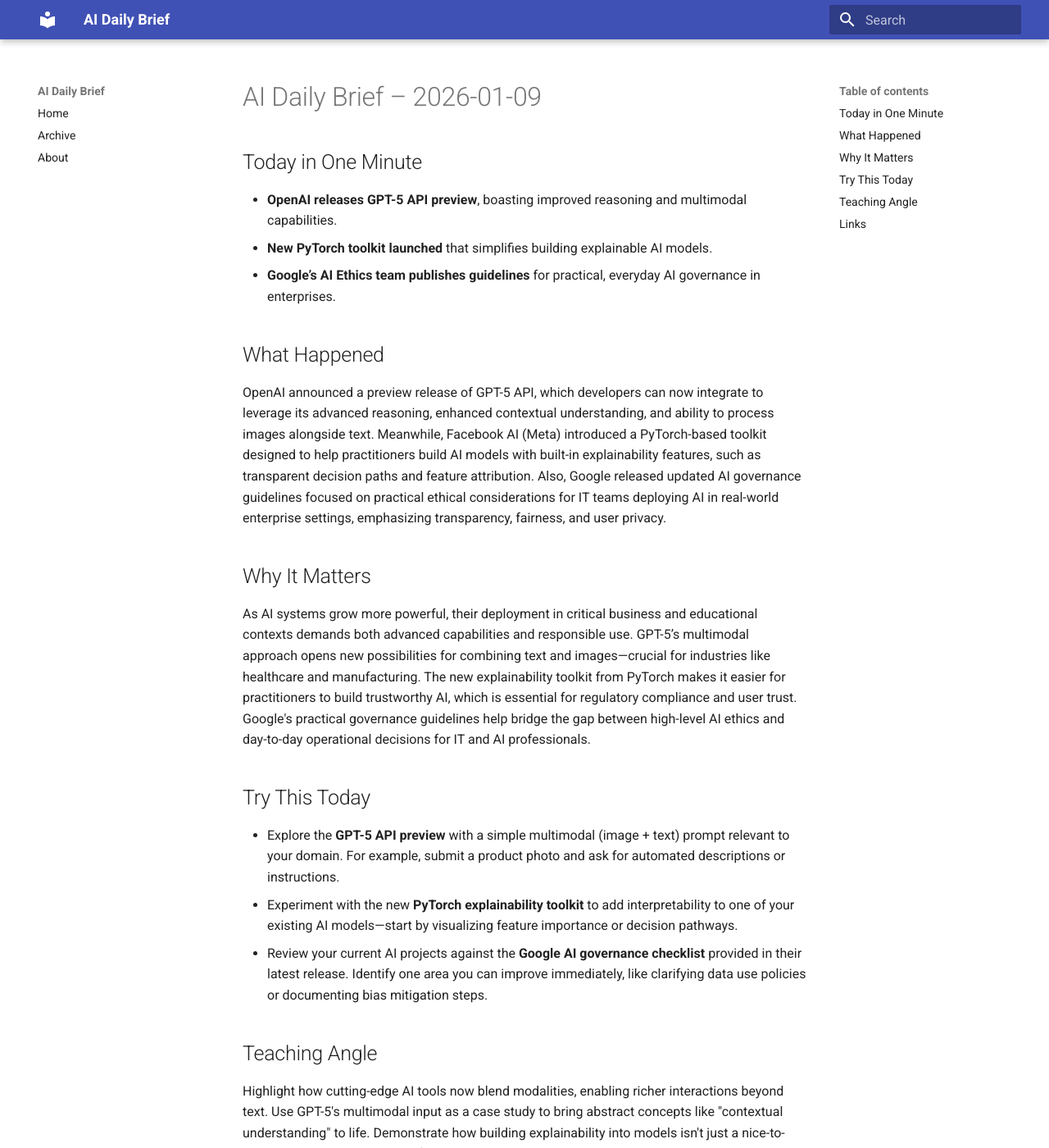
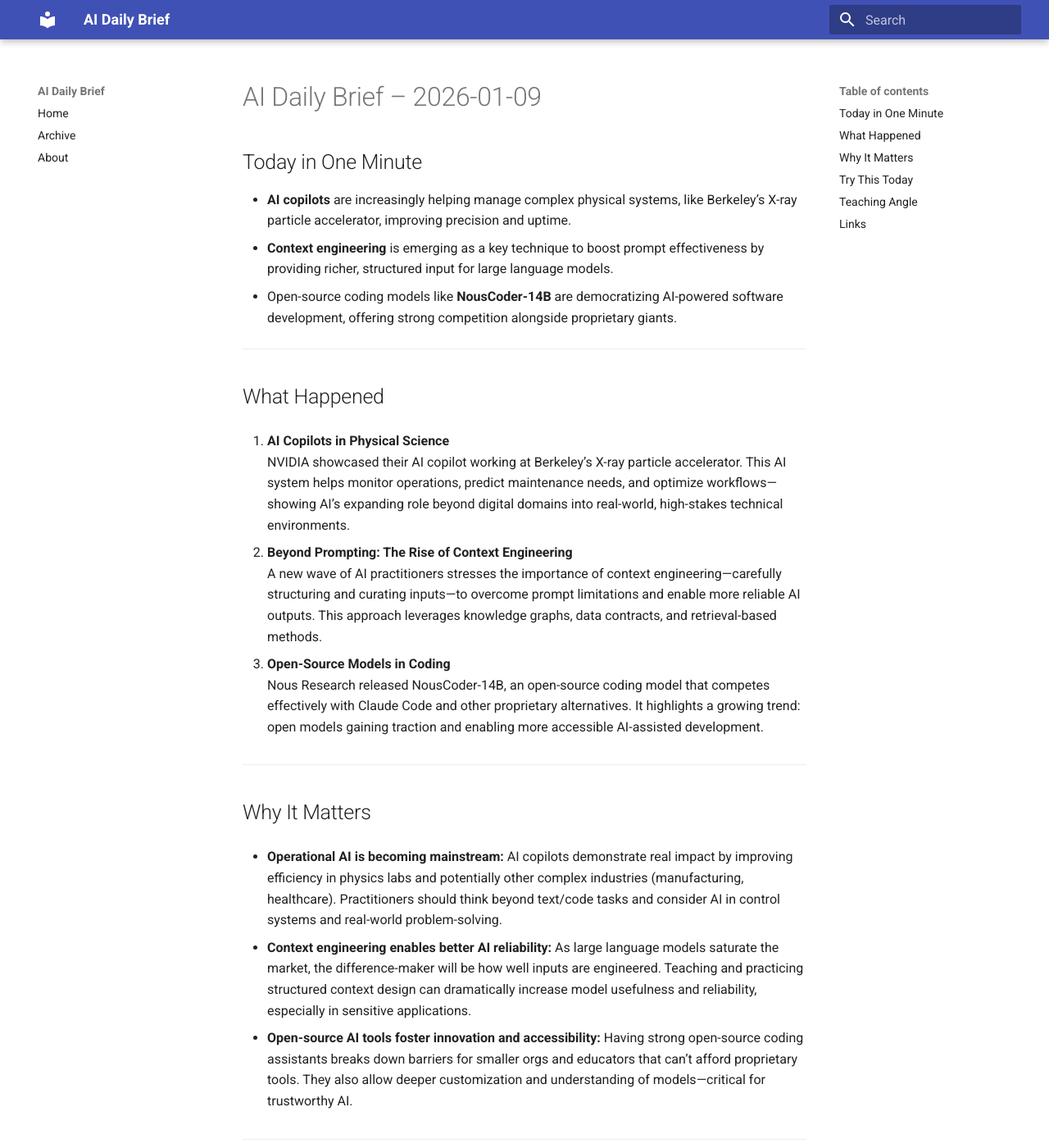
Before and after one commit to codeblazar/ai-daily-brief, an MkDocs documentation site: the page built from docs/archive/2026-01-09.md, in a window 1280 px wide and 1400 px high. Shown: the whole window at 82% size. Built offline with MkDocs 1.6.1 and Material for MkDocs 9.7.7, drawn with Linux system fonts in a browser that asks for light colours; some of the changed text lies outside the part shown.

Commit message:
Add AI Daily Brief for 2026-01-09

```diff
--- a/docs/archive/2026-01-09.md
+++ b/docs/archive/2026-01-09.md
@@ -6,30 +6,64 @@
 
 ## Today in One Minute
 
-- **OpenAI releases GPT-5 API preview**, boasting improved reasoning and multimodal capabilities.
-- **New PyTorch toolkit launched** that simplifies building explainable AI models.
-- **Google’s AI Ethics team publishes guidelines** for practical, everyday AI governance in enterprises.
+- **AI copilots** are increasingly helping manage complex physical systems, like Berkeley’s X-ray particle accelerator, improving precision and uptime.
+- **Context engineering** is emerging as a key technique to boost prompt effectiveness by providing richer, structured input for large language models.
+- Open-source coding models like **NousCoder-14B** are democratizing AI-powered software development, offering strong competition alongside proprietary giants.
+
+---
 
 ## What Happened
 
-OpenAI announced a preview release of GPT-5 API, which developers can now integrate to leverage its advanced reasoning, enhanced contextual understanding, and ability to process images alongside text. Meanwhile, Facebook AI (Meta) introduced a PyTorch-based toolkit designed to help practitioners build AI models with built-in explainability features, such as transparent decision paths and feature attribution. Also, Google released updated AI governance guidelines focused on practical ethical considerations for IT teams deploying AI in real-world enterprise settings, emphasizing transparency, fairness, and user privacy.
+1. **AI Copilots in Physical Science**
+NVIDIA showcased their AI copilot working at Berkeley’s X-ray particle accelerator. This AI system helps monitor operations, predict maintenance needs, and optimize workflows—showing AI’s expanding role beyond digital domains into real-world, high-stakes technical environments.
+
+2. **Beyond Prompting: The Rise of Context Engineering**
+A new wave of AI practitioners stresses the importance of context engineering—carefully structuring and curating inputs—to overcome prompt limitations and enable more reliable AI outputs. This approach leverages knowledge graphs, data contracts, and retrieval-based methods.
+
+3. **Open-Source Models in Coding**
+Nous Research released NousCoder-14B, an open-source coding model that competes effectively with Claude Code and other proprietary alternatives. It highlights a growing trend: open models gaining traction and enabling more accessible AI-assisted development.
+
+---
 
 ## Why It Matters
 
-As AI systems grow more powerful, their deployment in critical business and educational contexts demands both advanced capabilities and responsible use. GPT-5’s multimodal approach opens new possibilities for combining text and images—crucial for industries like healthcare and manufacturing. The new explainability toolkit from PyTorch makes it easier for practitioners to build trustworthy AI, which is essential for regulatory compliance and user trust. Google's practical governance guidelines help bridge the gap between high-level AI ethics and day-to-day operational decisions for IT and AI professionals.
+- **Operational AI is becoming mainstream:** AI copilots demonstrate real impact by improving efficiency in physics labs and potentially other complex industries (manufacturing, healthcare). Practitioners should think beyond text/code tasks and consider AI in control systems and real-world problem-solving.
+
+- **Context engineering enables better AI reliability:** As large language models saturate the market, the difference-maker will be how well inputs are engineered. Teaching and practicing structured context design can dramatically increase model usefulness and reliability, especially in sensitive applications.
+
+- **Open-source AI tools foster innovation and accessibility:** Having strong open-source coding assistants breaks down barriers for smaller orgs and educators that can’t afford proprietary tools. They also allow deeper customization and understanding of models—critical for trustworthy AI.
+
+---
 
 ## Try This Today
 
-- Explore the **GPT-5 API preview** with a simple multimodal (image + text) prompt relevant to your domain. For example, submit a product photo and ask for automated descriptions or instructions.
-- Experiment with the new **PyTorch explainability toolkit** to add interpretability to one of your existing AI models—start by visualizing feature importance or decision pathways.
-- Review your current AI projects against the **Google AI governance checklist** provided in their latest release. Identify one area you can improve immediately, like clarifying data use policies or documenting bias mitigation steps.
+- **Experiment with context engineering:** Take a recent prompt you’ve used and layer in relevant contextual information. For example, add definitions, process steps, or data contracts explicitly before asking your AI model to respond. Observe how output quality changes.
+
+- **Use open-source coding models:** Try out NousCoder-14B or similar open-source alternatives on your coding projects. Compare code quality, suggestions, and productivity versus commercial models.
+
+- **Explore AI copilots conceptually:** If you work in domains with physical or operational tech (labs, IoT, robotics), sketch out how an AI copilot might fit into your workflow. What data would it need? What decisions could it assist or automate?
+
+---
 
 ## Teaching Angle
 
-Highlight how cutting-edge AI tools now blend modalities, enabling richer interactions beyond text. Use GPT-5's multimodal input as a case study to bring abstract concepts like "contextual understanding" to life. Demonstrate how building explainability into models isn't just a nice-to-have but a practical necessity for real-world applications. Finally, discuss governance not as a bureaucratic hurdle, but as an essential framework ensuring AI benefits all users ethically and transparently.
+- Emphasize **context engineering** as a critical skill alongside prompt writing. Build exercises where learners must enrich prompts with structured context or retrieval-augmented inputs.
+
+- Demonstrate the **benefits and challenges of AI in physical systems**, using the Berkeley accelerator copilot as a case study. Highlight integration challenges and error handling in real-time systems.
+
+- Introduce **open-source AI models** early in AI courses to familiarize students with model architectures, deployment, and ethical considerations of accessible AI.
+
+---
 
 ## Links
 
-- [OpenAI GPT-5 API Preview](https://openai.com/blog/gpt-5-preview)
-- [Meta PyTorch Explainability Toolkit](https://pytorch.org/explainability/)
-- [Google AI Governance Guidelines 2026](https://ai.google/research/governance-guidelines-2026)
+- [AI Copilot Keeps Berkeley’s X-Ray Particle Accelerator on Track (NVIDIA Blog)](https://blogs.nvidia.com/blog/ai-copilot-berkeley-x-ray-particle-accelerator/)
+- [Beyond Prompting: The Power of Context Engineering (Towards Data Science)](https://towardsdatascience.com/beyond-prompting-the-power-of-context-engineering/)
+- [Nous Research's NousCoder-14B is an open-source coding model (VentureBeat AI)](https://venturebeat.com/technology/nous-researchs-nouscoder-14b-is-an-open-source-coding-model-landing-right-in)
+- [Netomi’s Lessons for Scaling Agentic Systems (OpenAI News)](https://openai.com/index/netomi)
+- [OpenAI for Healthcare (OpenAI News)](https://openai.com/index/openai-for-healthcare)
+- [Import AI 439: AI kernels; decentralized training (Jack Clark)](https://jack-clark.net/2026/01/05/import-ai-439-ai-kernels-decentralized-training-and-universal-representations/)
+
+---
+
+*Stay tuned for tomorrow’s AI briefing!*
```
